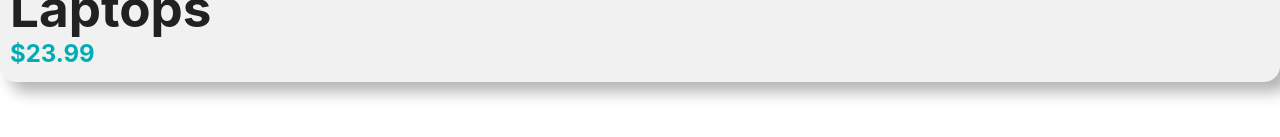
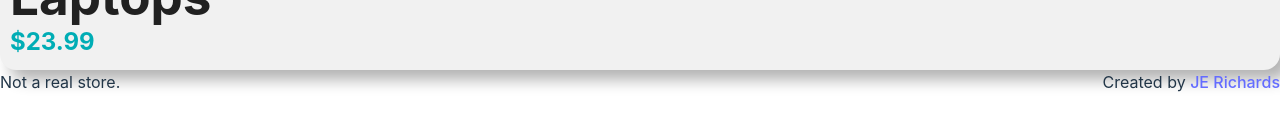
Before and after one commit to JE-Richards/odin-shopping-cart, a React (Vite) app: page / in a window 1280 px wide. Shown: the part 505-642 px from the top of the page. Built offline with nearby package versions, Linux system fonts and the light colour scheme.

Commit message:
feat(footer): Add Footer component
- Add `Footer` component for the app's footer.
- Include Vitest unit tests, all passing.

```diff
--- /dev/null
+++ b/src/components/Footer.jsx
@@ -0,0 +1,14 @@
+import { StyledFooter } from './styles/Footer.styled';
+
+function Footer() {
+  return (
+    <StyledFooter>
+      <p>Not a real store.</p>
+      <p>
+        Created by <a href="https://github.com/JE-Richards">JE Richards</a>
+      </p>
+    </StyledFooter>
+  );
+}
+
+export default Footer;
--- /dev/null
+++ b/src/components/styles/Footer.styled.js
@@ -0,0 +1,6 @@
+import styled from 'styled-components';
+
+export const StyledFooter = styled.footer`
+  display: flex;
+  justify-content: space-between;
+`;
--- a/src/pages/HomePage.jsx
+++ b/src/pages/HomePage.jsx
@@ -1,4 +1,5 @@
 import Header from '../components/Header';
+import Footer from '../components/Footer';
 import Card from '../components/Card';
 
 const temp = {
@@ -12,6 +13,7 @@ function HomePage() {
     <>
       <Header />
       <Card obj={temp} />
+      <Footer />
     </>
   );
 }
```
Also changed, not shown: 1 other file (tests, documents, lock files or other folders).
